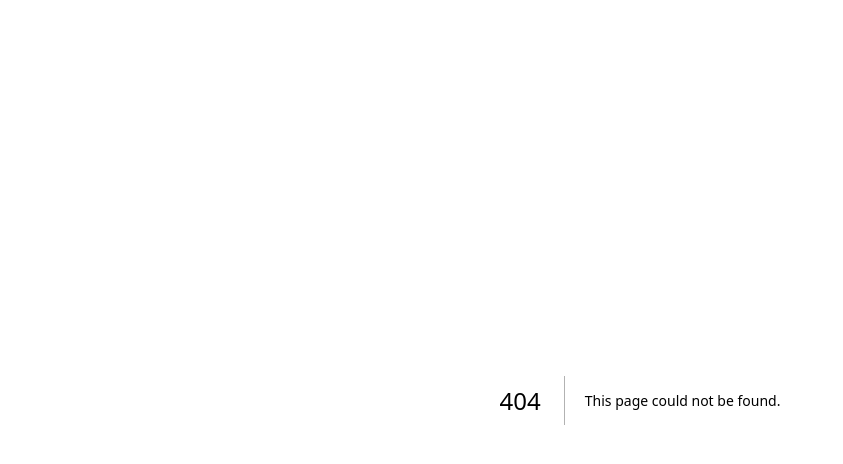
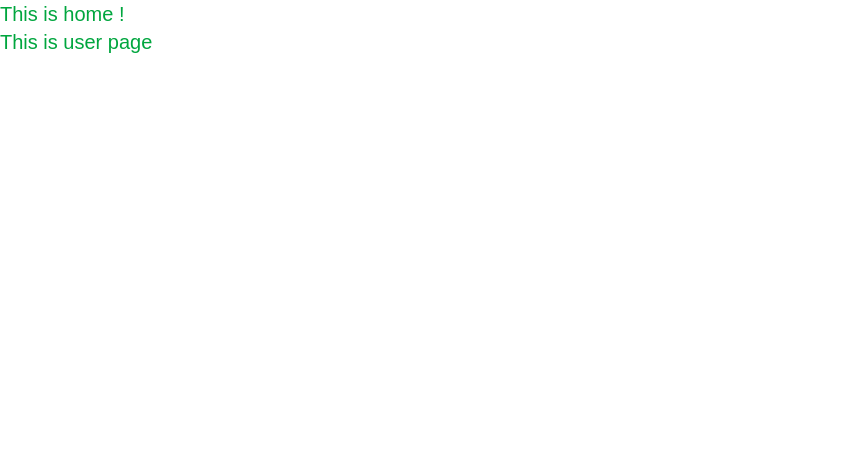
Before and after one commit to Vishallokhande8788/Next.js_Practice_Hub, a Next.js app in the folder my-app/: page /home in a window 1280 px wide. Before the commit this address had no page. Shown: the top 464 px of the page, without its empty margins (0-843 px from the left). Built offline with nearby package versions, Linux system fonts and the light colour scheme.

Commit message:
practicing components  import export  file base routing

```diff
--- /dev/null
+++ b/my-app/src/app/components/Contact.js
@@ -0,0 +1,7 @@
+export default function Contact() {
+    return (
+      <div>
+        <h1 className="text-green-600 text-xl">This is contact page</h1>
+      </div>
+    );
+  }
--- /dev/null
+++ b/my-app/src/app/components/user.js
@@ -0,0 +1,7 @@
+export default function User() {
+    return (
+      <div>
+        <h1 className="text-green-600 text-xl">This is user page</h1>
+      </div>
+    );
+  }
--- a/my-app/src/app/home.js
+++ /dev/null
@@ -1,7 +0,0 @@
-export default function InnerHome() {
-  return (
-    <div>
-      <h1 className="text-xl text-green-600">This is /home route!</h1>
-    </div>
-  );
-}
--- /dev/null
+++ b/my-app/src/app/home/page.js
@@ -0,0 +1,9 @@
+import User from "../components/user";
+export default function InnerHome() {
+  return (
+    <div>
+      <h1 className="text-xl text-green-600">This is home !</h1>
+      <User />
+    </div>
+  );
+}
--- a/my-app/src/app/page.js
+++ b/my-app/src/app/page.js
@@ -1,7 +1,9 @@
+import Contact from "./components/Contact";
 export default function Page() {
   return (
     <div>
-      <h1 className="text-xl">Welcome to the Home (/) page!</h1>
+      <h1 className="text-xl">Welcome to main Page!</h1>
+      <Contact />
     </div>
   );
 }
```
